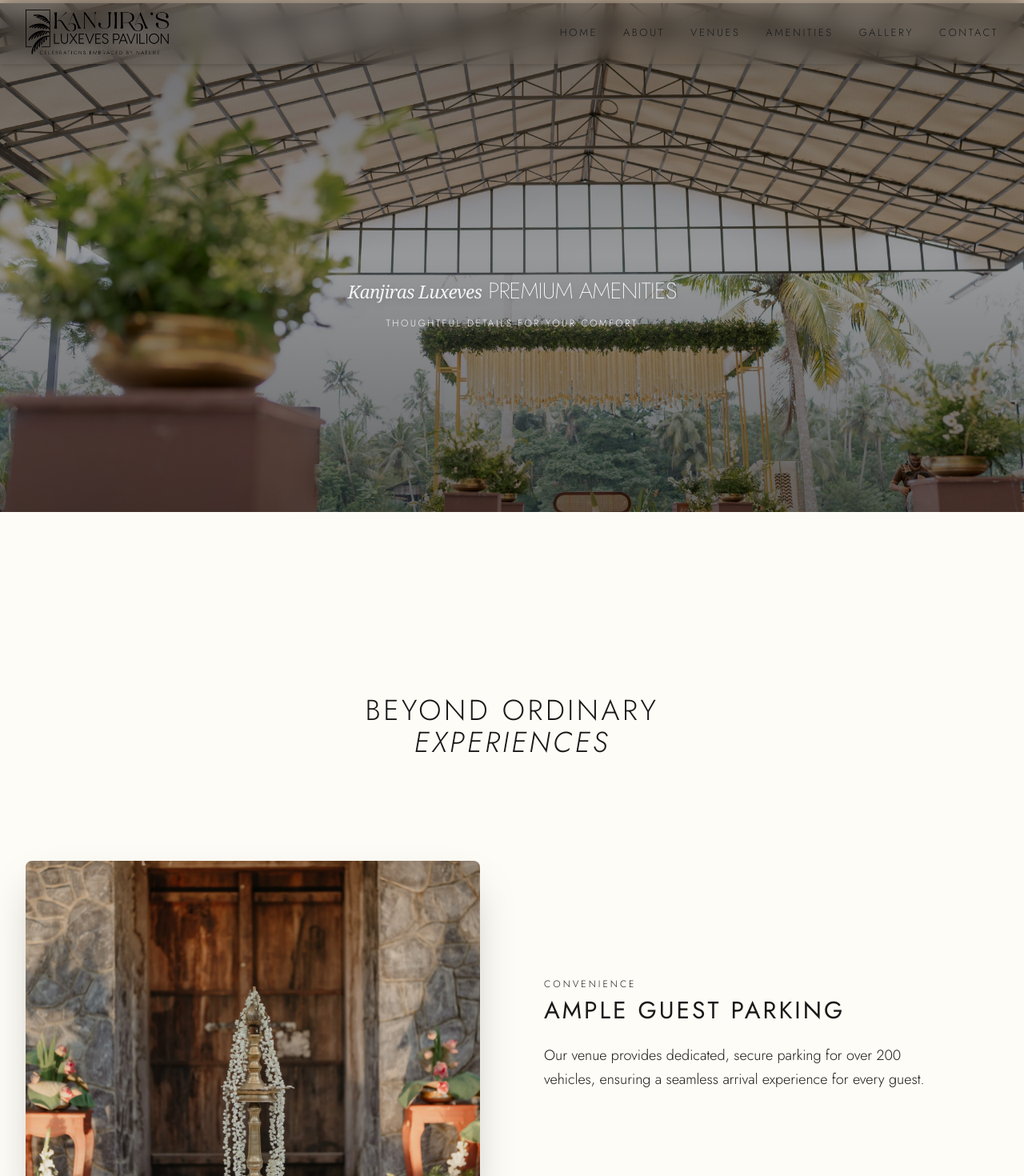
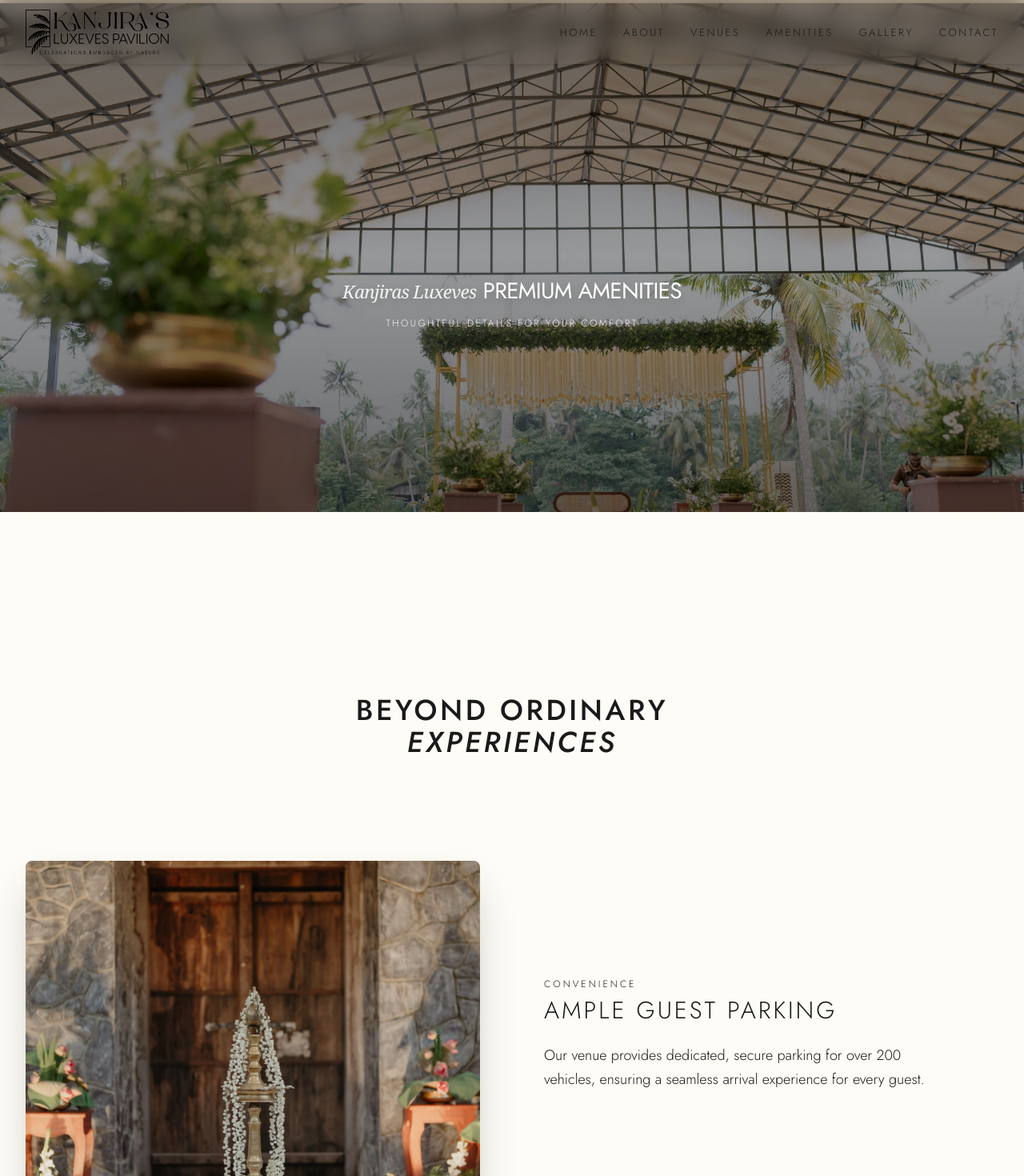
Before and after one commit to Krishnadasks28/kanjiraspavilion, a React (Vite) app: page /amenities in a window 1280 px wide. Shown: the top 1470 px of the page at 80% size. Built offline with nearby package versions, Linux system fonts and the light colour scheme.

Commit message:
bold titles

```diff
--- a/src/app/components/AmenitiesSection.tsx
+++ b/src/app/components/AmenitiesSection.tsx
@@ -81,7 +81,7 @@ export function AmenitiesSection({
                   <div className="w-14 h-14 bg-accent/10 rounded-full flex items-center justify-center mb-6 group-hover:bg-accent transition-all duration-300">
                     <Icon className="text-accent group-hover:text-white" size={28} />
                   </div>
-                  <h3 className="text-xl text-primary mb-4">{amenity.title}</h3>
+                  <h3 className="text-xl text-primary font-normal mb-4">{amenity.title}</h3>
                   <p className="text-muted-foreground leading-relaxed text-sm">
                     {amenity.description}
                   </p>
@@ -140,7 +140,7 @@ export function AmenitiesSection({
 
               <div className="w-full md:w-1/2 space-y-6 text-left">
                 <span className="text-xs uppercase tracking-[0.25em] text-accent">{item.badge}</span>
-                <h3 className="text-xl md:text-3xl text-primary leading-tight">
+                <h3 className="text-xl md:text-3xl font-light text-primary leading-tight">
                   {item.title}
                 </h3>
                 <p className="text-lg text-muted-foreground leading-relaxed max-w-lg">
--- a/src/app/components/LocationSection.tsx
+++ b/src/app/components/LocationSection.tsx
@@ -59,7 +59,7 @@ export function LocationSection() {
             <div className="w-14 h-14 bg-accent/20 rounded-full flex items-center justify-center mb-6">
               <MapPin className="text-accent" size={28} />
             </div>
-            <h3 className="text-xl text-primary mb-4 font-bold tracking-tight">Address</h3>
+            <h3 className="text-xl text-primary mb-4 font-normal tracking-tight">Address</h3>
             <p className="text-muted-foreground leading-relaxed">
               Kanjira's Luxeves Pavilion
               <br />
@@ -78,7 +78,7 @@ export function LocationSection() {
             <div className="w-14 h-14 bg-accent/20 rounded-full flex items-center justify-center mb-6">
               <Navigation className="text-accent" size={28} />
             </div>
-            <h3 className="text-xl text-primary mb-4 font-bold tracking-tight">
+            <h3 className="text-xl text-primary mb-4 font-normal tracking-tight">
               Directions
             </h3>
             <p className="text-muted-foreground leading-relaxed">
@@ -99,7 +99,7 @@ export function LocationSection() {
             <div className="w-14 h-14 bg-accent/20 rounded-full flex items-center justify-center mb-6">
               <Car className="text-accent" size={28} />
             </div>
-            <h3 className="text-xl text-primary mb-4 font-bold tracking-tight">Parking</h3>
+            <h3 className="text-xl text-primary mb-4 font-normal tracking-tight">Parking</h3>
             <p className="text-muted-foreground leading-relaxed">
               Ample parking space
               <br />
--- a/src/app/components/VenuesSection.tsx
+++ b/src/app/components/VenuesSection.tsx
@@ -136,7 +136,7 @@ export function VenuesSection() {
                             </span>
                           </div>
 
-                          <h3 className="text-2xl md:text-3xl mb-2">
+                          <h3 className="text-2xl md:text-3xl font-light mb-2">
                             {venue.name}
                           </h3>
 
--- a/src/styles/theme.css
+++ b/src/styles/theme.css
@@ -172,19 +172,19 @@
 
   h1 {
     font-size: clamp(1.5rem, 4vw, 1.75rem);
-    font-weight: 200;
+    font-weight: 400;
     line-height: 1.1;
   }
 
   h2 {
     font-size: clamp(1.25rem, 3vw, 1.375rem);
-    font-weight: 300;
+    font-weight: 500;
     line-height: 1.2;
   }
 
   h3 {
     font-size: clamp(1rem, 2.5vw, 1.125rem);
-    font-weight: 400;
+    font-weight: 600;
     line-height: 1.3;
   }
 
```
